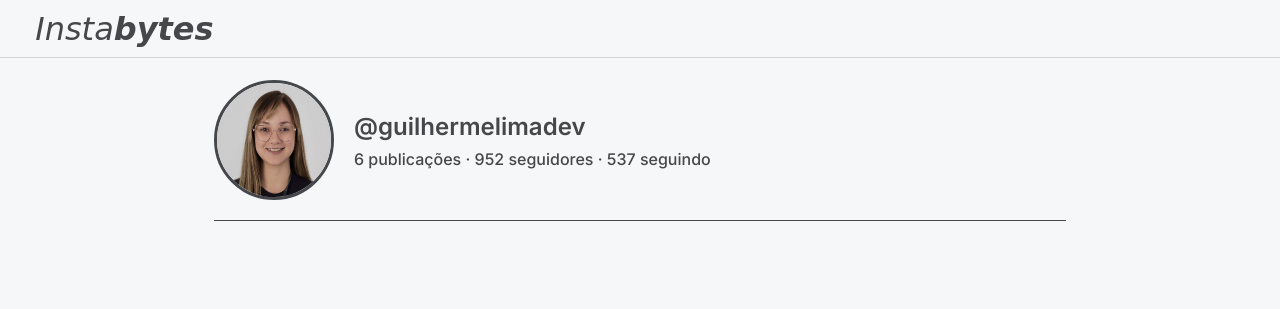
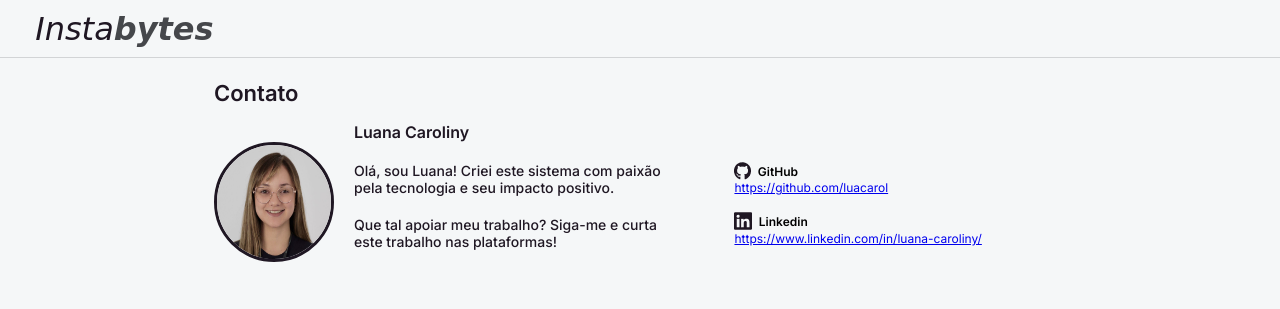
Before and after one commit to luacarol/frontend_flamefinder, a website built with Parcel: page index.html in a window 1280 px wide. Built offline with nearby package versions, Linux system fonts and the light colour scheme; no server answers.

Commit message:
atualizando estilização da seção de perfil

```diff
--- a/assets/style.css
+++ b/assets/style.css
@@ -2,7 +2,7 @@
 
 :root {
     --font-size-base: 16px;
-    --primary-color: #45474B;
+    --primary-color: #1F1723;
     --secondary-color: #F5F7F8;
     --tertiary-color: #379777;
 
@@ -25,6 +25,23 @@ body {
     background-color: var(--secondary-color);
     width: 100%;
     height: 100vh;
+}
+
+.flex-row {
+    display: flex;
+    flex-direction: row;
+}
+
+.flex-column {
+    display: flex;
+    flex-direction: column;
+}
+
+.title-section {
+    font-size: 1.375rem;
+    color: var(--primary-color);
+    font-weight: 600;
+    margin-bottom: 1rem;
 }
 
 /* Navbar */
@@ -69,11 +86,8 @@ body {
     background-color: var(--secondary-color);
 }
 
-.profile-header {
-    display: flex;
-    align-items: center;
-    padding-bottom: 1.25rem;
-    border-bottom: 1px solid var(--primary-color);
+.profile-header-content {
+    align-items: flex-end;
 }
 
 .profile-pic {
@@ -84,17 +98,43 @@ body {
     border: 3px solid var(--primary-color);
 }
 
-.profile-info h1 {
-    font-size: 1.5rem;
+.profile-info .profile-info-grid {
+    display: grid;
+    grid-template-columns: 0.8fr 1fr;
+}
+
+.profile-info h2 {
+    font-size: 1rem;
     color: var(--primary-color);
-    margin-bottom: 0.5rem;
     font-weight: 600;
 }
 
 .profile-info p {
-    font-size: 1rem;
+    font-size: 0.875rem;
     color: var(--primary-color);
     font-weight: 500;
+}
+
+.profile-info .imglabelicon {
+    align-items: center;
+    justify-content: flex-start;
+}
+
+.profile-info .imglabelicon img {
+    margin-right: 0.4rem;
+}
+
+.profile-info .imglabelicon label {
+    font-weight: 600;
+}
+
+.profile-info .platforms-section {
+    font-size: 0.75rem;
+    margin-left: 4rem;
+}
+
+.profile-info .platform-section {
+    margin-bottom: 1rem;
 }
 
 /* Grid de Imagens */
@@ -187,7 +227,7 @@ body {
     }
 
     .profile-info p {
-        font-size: 0.75rem;
+        font-size: 0.65rem;
     }
 
     .image-grid {
@@ -253,7 +293,7 @@ body {
     }
 
     .profile-info p {
-        font-size: 0.75rem;
+        font-size: 0.65rem;
         color: var(--primary-color);
         font-weight: 500;
     }
--- a/index.html
+++ b/index.html
@@ -1,13 +1,16 @@
 <!DOCTYPE html>
 <html lang="en">
+
 <head>
     <meta charset="UTF-8">
     <meta name="viewport" content="width=device-width, initial-scale=1.0">
     <title>InstaBytes</title>
     <link rel="shortcut icon" type="image/x-icon" href="assets/images/byte.ico">
-    <meta name="description" content="Explore o mundo com Viagem Dev! Veja fotos inspiradoras e histórias de viagens incríveis.">
+    <meta name="description"
+        content="Explore o mundo com Viagem Dev! Veja fotos inspiradoras e histórias de viagens incríveis.">
     <link rel="stylesheet" href="assets/style.css">
 </head>
+
 <body>
     <header>
         <nav class="navbar">
@@ -19,10 +22,44 @@
 
     <main class="profile-container">
         <section class="profile-header">
-            <img src="photos/lu.jpeg" alt="Foto de perfil de Luana Caroliny, uma desenvolvedora apaixonado por tecnologia." class="profile-pic" />
-            <div class="profile-info">
-                <h1>@guilhermelimadev</h1>
-                <p>6 publicações · 952 seguidores · 537 seguindo</p>
+            <h1 class="title-section">Contato</h1>
+
+            <div class="profile-header-content flex-row">
+
+                <img src="photos/lu.jpeg"
+                    alt="Foto de perfil de Luana Caroliny, uma desenvolvedora apaixonado por tecnologia."
+                    class="profile-pic" />
+
+                <div class="profile-info">
+                    <h2>Luana Caroliny</h2><br />
+
+                    <div class="profile-info-grid">
+                        <div>
+                            <p>Olá, sou Luana! Criei este sistema com paixão pela tecnologia e seu impacto positivo.</p>
+                            <br />
+                            <p>Que tal apoiar meu trabalho? Siga-me e curta este trabalho nas plataformas!</p>
+                        </div>
+
+                        <div class="platforms-section flex-column">
+                            <div class="platform-section flex-column">
+                                <div class="imglabelicon flex-row">
+                                    <img src="assets/images/githubicon.png" />
+                                    <label>GitHub</label>
+                                </div>
+                                <a href="https://github.com/luacarol">https://github.com/luacarol</a>
+                            </div>
+
+                            <div class="platform-section flex-column">
+                                <div class="imglabelicon flex-row">
+                                    <img src="assets/images/linkedinicon.png" />
+                                    <label>Linkedin</label>
+                                </div>
+                                <a
+                                    href="https://www.linkedin.com/in/luana-caroliny/">https://www.linkedin.com/in/luana-caroliny/</a>
+                            </div>
+                        </div>
+                    </div>
+                </div>
             </div>
         </section>
 
@@ -36,4 +73,5 @@
     </div>
     <script src="assets/js/index.js" type="module"></script>
 </body>
+
 </html>
```
Also changed, not shown: assets/images/githubicon.png (added), assets/images/linkedinicon.png (added).
